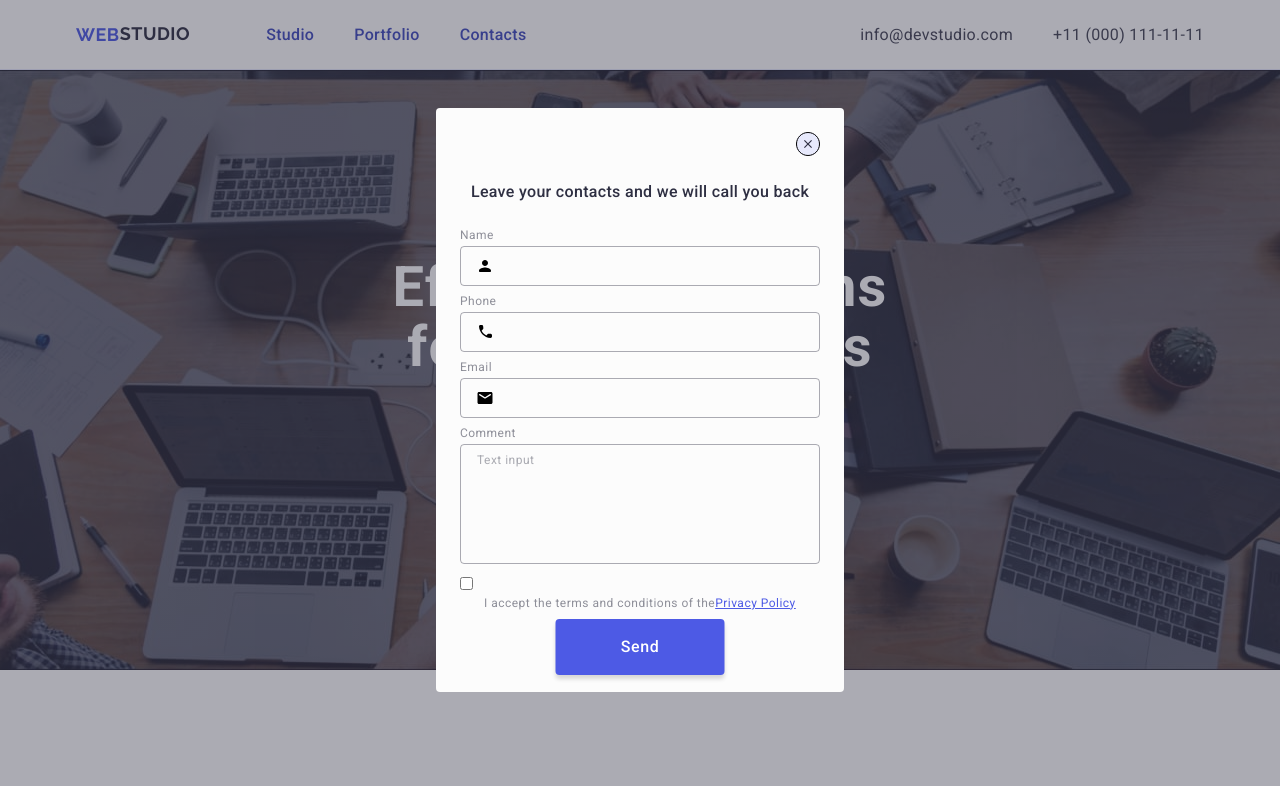
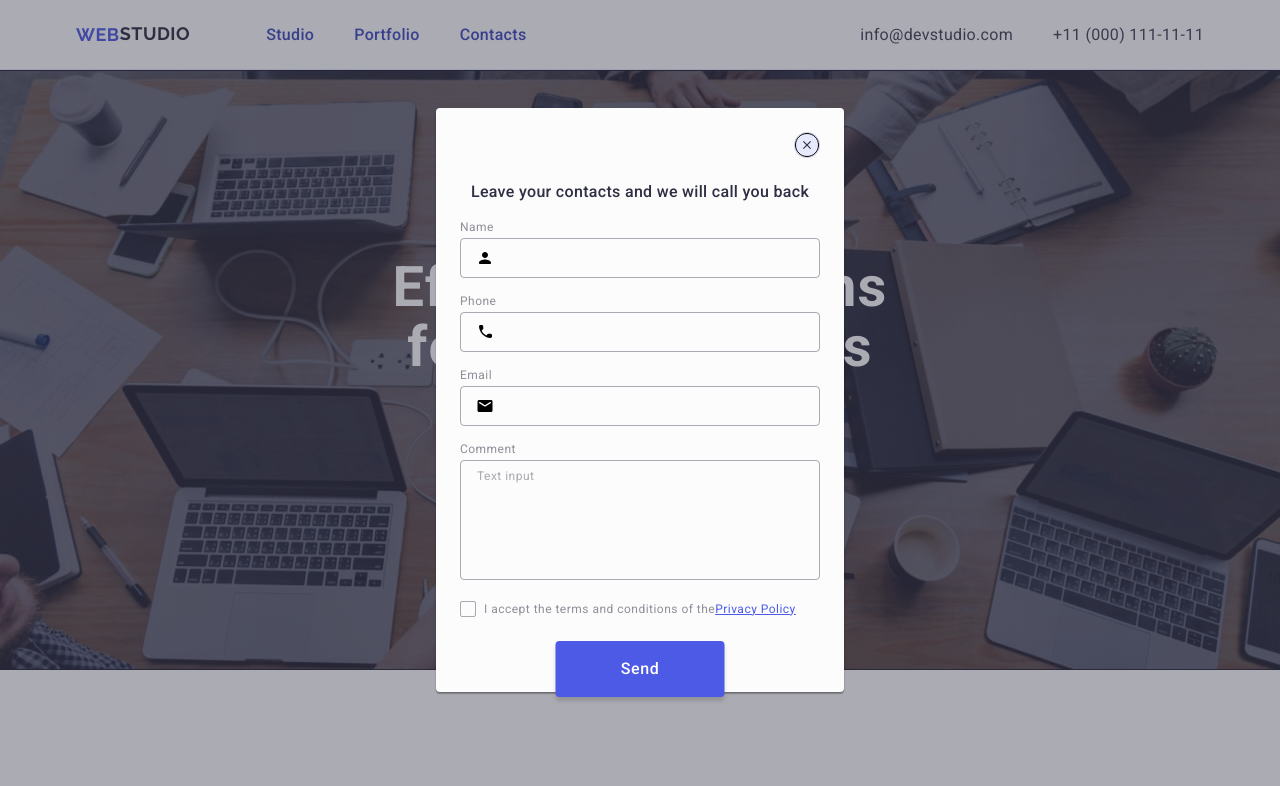
Before and after one commit to hiillel/goit-markup-hw-05, a plain HTML site: page index.html in a window 1280 px wide. Shown: the top 786 px of the page. Drawn offline with nearby package versions, Linux system fonts and the light colour scheme.

Commit message:
pre-upd2

```diff
--- a/css/styles.css
+++ b/css/styles.css
@@ -619,6 +619,8 @@ img {
   width: 100%;
   height: 100%;
   background-color: var(--NAVY-BLUE-modal, rgba(46, 47, 66, 0.4));
+  transition: opacity 250ms cubic-bezier(0.4, 0, 0.2, 1);
+  visibility: 250ms cubic-bezier(0.4, 0, 0.2, 1);
 }
 
 .modal {
@@ -630,22 +632,36 @@ img {
   top: 50%;
   left: 50%;
   transform: translate(-50%, -50%);
-  padding: 24px;
+  padding: 72px 24px 24px 24px;
+  box-shadow: 0px 1px 1px rgba(0, 0, 0, 0.14), 0px 1px 3px rgba(0, 0, 0, 0.12),
+    0px 2px 1px rgba(0, 0, 0, 0.2);
+  transition: transform 250ms cubic-bezier(0.4, 0, 0.2, 1);
 }
 
 .modal-btn {
-  background-color: transparent;
-  border: none;
+  display: flex;
+  align-items: center;
+  justify-content: center;
+  background-color: #e7e9fc;
+  border: 1px solid rgba(0, 0, 0, 0.1);
   position: absolute;
   top: 24px;
   right: 24px;
-  width: 24px;
-  height: 24px;
   padding: 0;
+  border-radius: 50%;
+  cursor: pointer;
+  transition: background-color 250ms cubic-bezier(0.4, 0, 0.2, 1),
+    border 250ms cubic-bezier(0.4, 0, 0.2, 1);
+}
+
+.modal-btn:hover,
+.modal-btn:focus {
+  background-color: #404bbf;
+  fill: #ffffff;
 }
 
 .modal-icon-btn {
-  border: none;
+  transition: fill 250ms cubic-bezier(0.4, 0, 0.2, 1);
 }
 
 .modal-title {
@@ -655,9 +671,7 @@ img {
   font-weight: 500;
   line-height: 24px;
   letter-spacing: 0.32px;
-  margin-top: 24px;
-  margin-bottom: 24px;
-  padding-top: 24px;
+  margin-bottom: 16px;
   display: block;
 }
 
@@ -666,13 +680,13 @@ img {
   color: var(--LIGHT-SLATE, #8e8f99);
   font-size: 12px;
   font-weight: 400;
-  line-height: 14px; /* 116.667% */
+  line-height: 1.17;
   letter-spacing: 0.48px;
   margin-bottom: 4px;
 }
 
 .modal-field {
-  margin-bottom: 8px;
+  margin-bottom: 16px;
 }
 
 .input-wrap {
@@ -687,6 +701,7 @@ img {
   border: 1px solid var(--NAVY-BLUE-modal, rgba(46, 47, 66, 0.4));
   outline: transparent;
   background-color: transparent;
+  transition: border-color 250ms cubic-bezier(0.4, 0, 0.2, 1);
 }
 
 .modal-input:focus {
@@ -702,18 +717,24 @@ img {
   left: 16px;
   top: 50%;
   transform: translateY(-50%);
+  transition: fill 250ms cubic-bezier(0.4, 0, 0.2, 1);
 }
 
 .modal-text {
   width: 100%;
   min-height: 120px;
   background-color: transparent;
+  color: var(--NAVY-BLUE-modal, rgba(46, 47, 66, 0.4));
+  font-size: 12px;
+  font-weight: 400;
+  line-height: 1.17;
+  letter-spacing: 0.48px;
   padding: 8px 16px;
   border-radius: 4px;
   border: 1px solid var(--NAVY-BLUE-modal, rgba(46, 47, 66, 0.4));
   outline: transparent;
-  background-color: transparent;
   resize: none;
+  transition: border-color 250ms cubic-bezier(0.4, 0, 0.2, 1);
 }
 
 .modal-text::placeholder {
@@ -728,12 +749,22 @@ img {
   border-color: #4d5ae5;
 }
 
+.modal-field-privacy {
+  margin-bottom: 24px;
+}
+
 .check-text-box {
-  display: block;
+  display: inline-flex;
+  align-items: center;
+  justify-content: center;
+  fill: transparent;
   width: 16px;
   height: 16px;
   margin-right: 8px;
   border-radius: 2px;
+  border: 1px solid rgba(46, 47, 66, 0.4);
+  transition: background-color 250ms cubic-bezier(0.4, 0, 0.2, 1),
+    border 250ms cubic-bezier(0.4, 0, 0.2, 1), fill 250ms cubic-bezier(0.4, 0, 0.2, 1);
   stroke-width: 1px;
   stroke: var(--NAVY-BLUE-modal, rgba(46, 47, 66, 0.4));
 }
@@ -744,12 +775,12 @@ img {
   color: var(--LIGHT-SLATE, #8e8f99);
   font-size: 12px;
   font-weight: 400;
-  line-height: 14px; /* 116.667% */
+  line-height: 1.17;
   letter-spacing: 0.48px;
 }
 
 .check-text a {
-  color: var(--IRIS, #4D5AE5);
+  color: var(--IRIS, #4d5ae5);
   font-size: 12px;
   font-weight: 400;
   line-height: 16px;
@@ -759,7 +790,7 @@ img {
 
 .modal-check:checked + .check-text {
   color: #4d5ae5;
-
+  fill: #f4f4fd;
 }
 
 .modal-form-btn {
@@ -777,6 +808,8 @@ img {
   position: absolute;
   left: 50%;
   transform: translateX(-50%);
-  width: 169px;
+  min-width: 169px;
   height: 56px;
+  cursor: pointer;
+  transition: background-color 250ms cubic-bezier(0.4, 0, 0.2, 1);
 }
--- a/index.html
+++ b/index.html
@@ -426,7 +426,7 @@
             <label class="modal-label" for="user-name"> Name </label>
             <div class="input-wrap">
               <input type="text" name="user-name" id="user-name" class="modal-input" />
-              <svg class="modal-icon" width="18" height="18">
+              <svg class="modal-icon" width="18" height="24">
                 <use href="./images/icons.svg#icon-person-black"></use>
               </svg>
             </div>
@@ -450,19 +450,26 @@
             </div>
           </div>
           <div class="modal-field">
-            <label for="user-text" class="modal-label">Comment</label>
+            <label for="user-comment" class="modal-label">Comment</label>
             <textarea
-              name="user-text"
-              id="user-text"
+              name="user-comment"
+              id="user-comment"
               placeholder="Text input"
               class="modal-text"
             ></textarea>
           </div>
-          <div class="modal-field">
-            <input class="modal-check" type="checkbox" id="terms" name="terms" required />
-            <label for="terms" class="check-text"
+          <div class="modal-field-privacy">
+            <input
+              class="modal-check visually-hidden"
+              type="checkbox"
+              id="user-privacy"
+              name="user-privacy"
+              value="true"
+              required
+            />
+            <label for="user-privacy" class="check-text"
               ><span class="check-text-box"></span>I accept the terms and conditions of the
-              <a href="">Privacy Policy</a></label
+              <a href="" class="check-text-link">Privacy Policy</a></label
             >
           </div>
           <button type="submit" class="modal-form-btn">Send</button>
```
